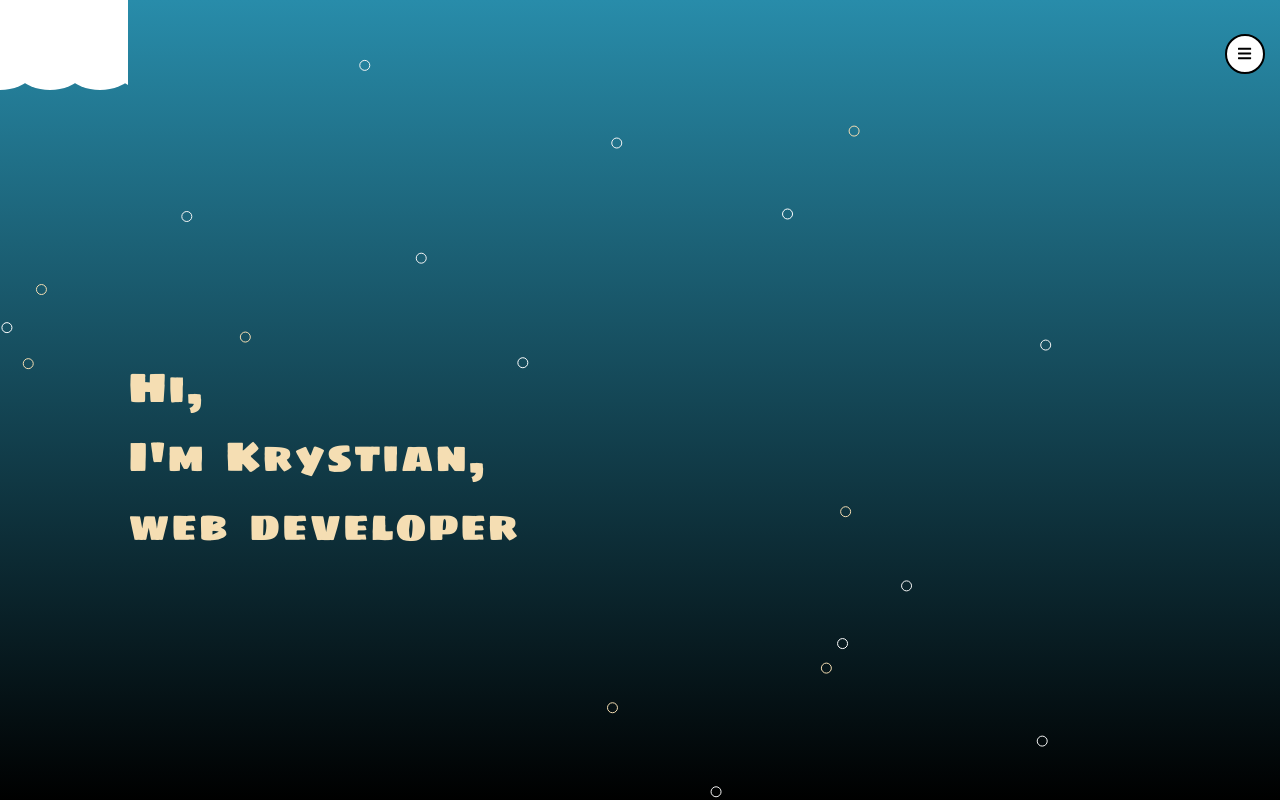
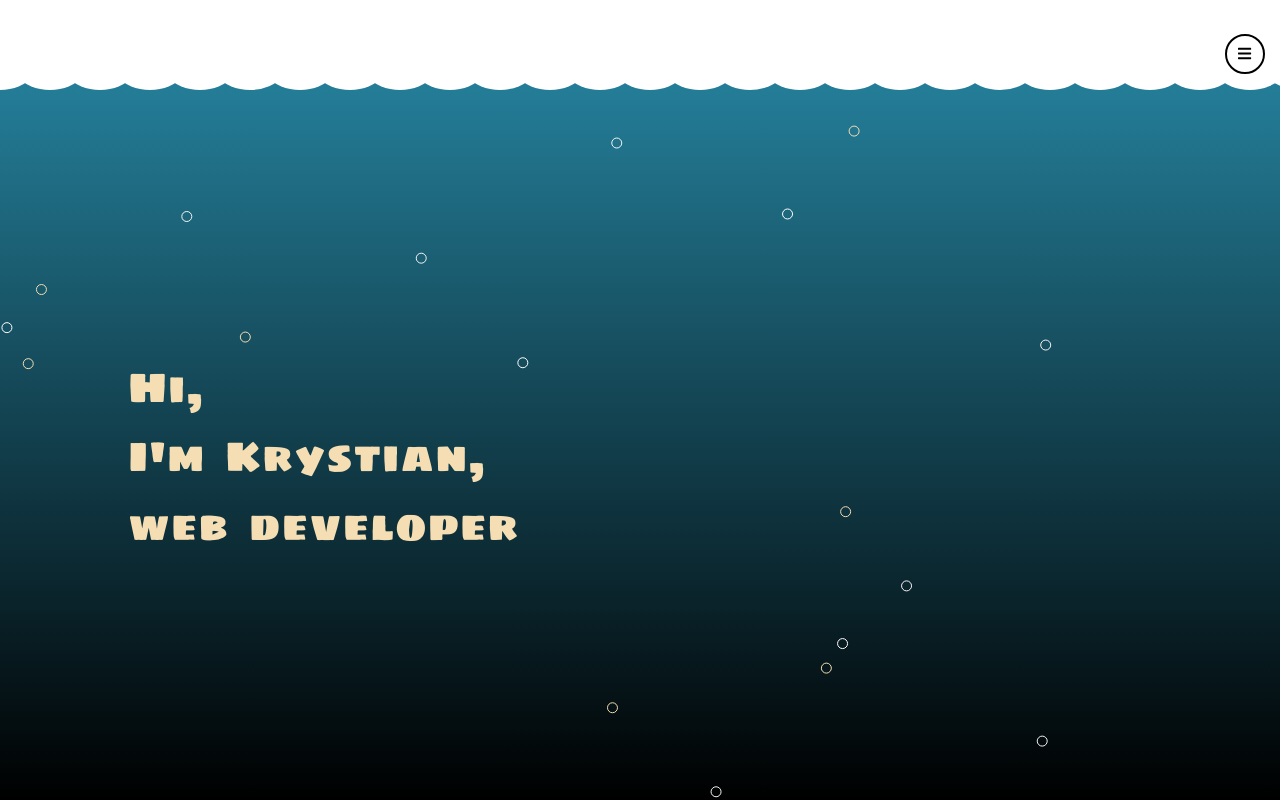
Before and after one commit to Zaluskyy/portfolio, a React (Create React App) app: page / in a window 1280 px wide. Shown: the top 800 px of the page. Built offline with nearby package versions, Linux system fonts and the light colour scheme.

Commit message:
cloud scrollbar already fixed I hope

```diff
--- a/src/style/canvasAnimation.css
+++ b/src/style/canvasAnimation.css
@@ -10,7 +10,7 @@
 
 .canvasAnimation .clouds{
     position: absolute;
-    width: 10vw;
+    width: 100vw;
     height: 150px;
     overflow: hidden;
 }
```
